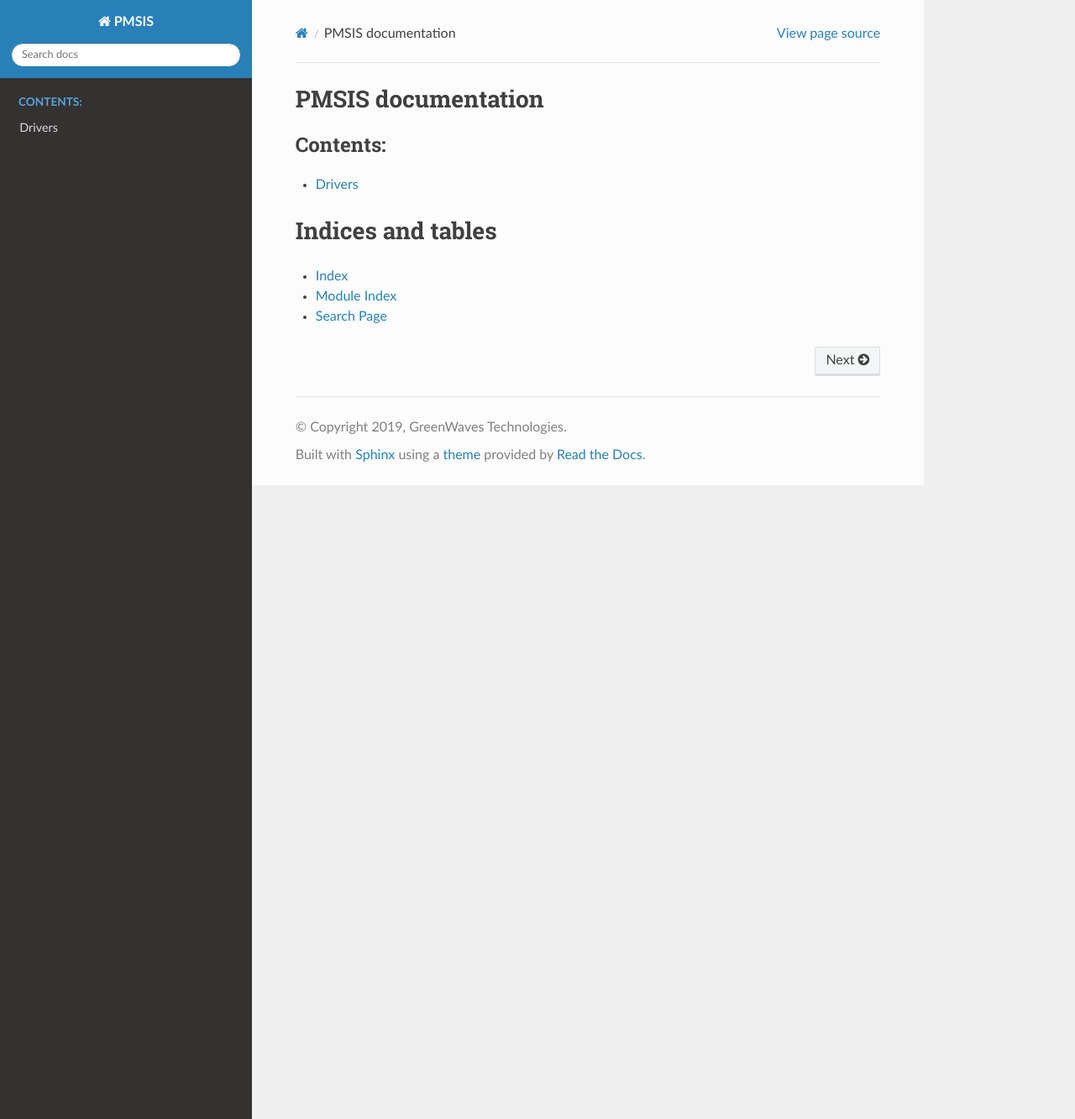
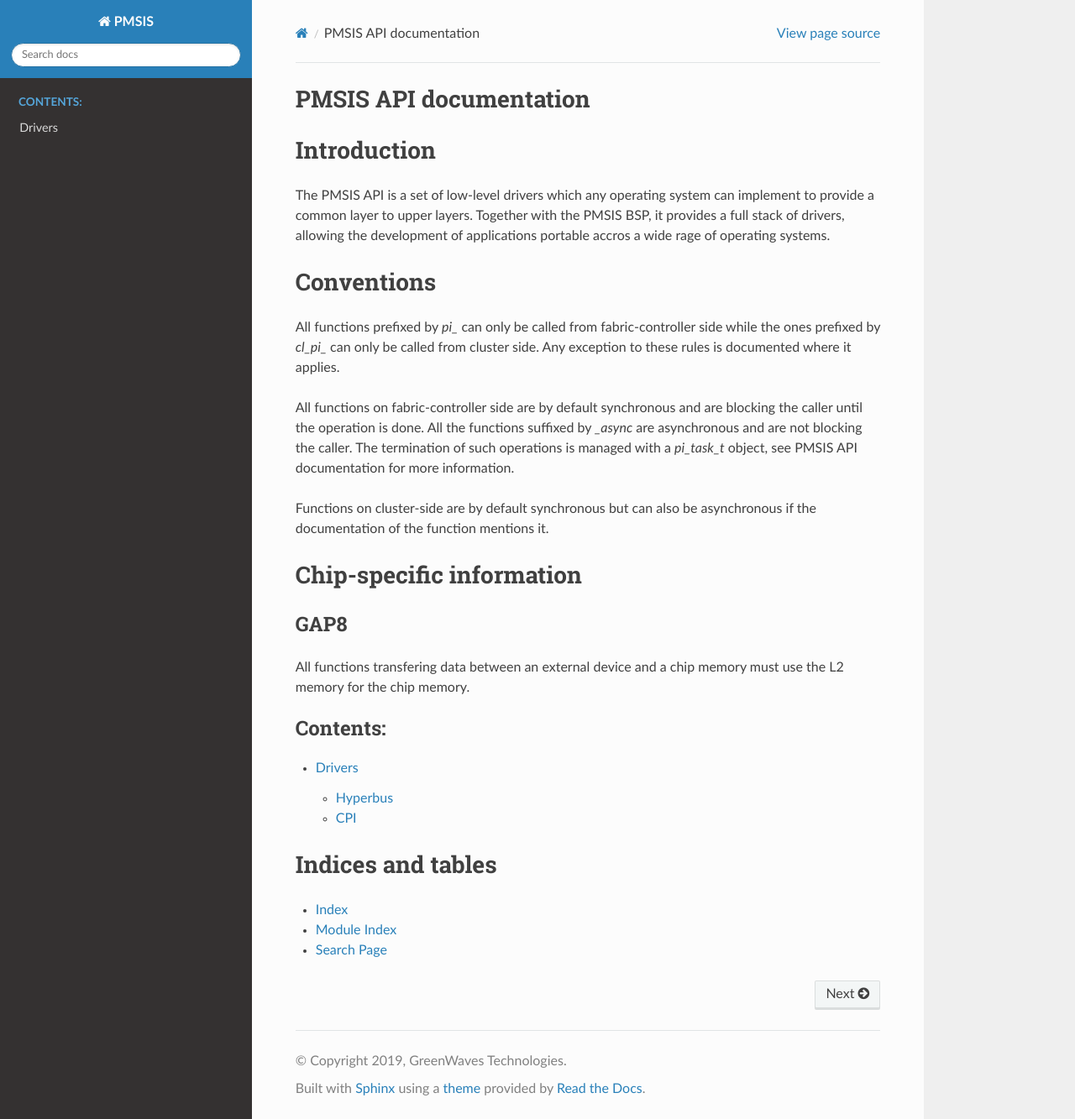
Before and after one commit to GreenWaves-Technologies/pmsis_api, a Sphinx documentation site: the page built from docs/index.rst, in a window 1280 px wide and 1333 px high. Shown: the whole window at 84% size. Built offline with Sphinx 7.4.7 and the Read the Docs theme 2.0.0, drawn with Linux system fonts in a browser that asks for light colours.

Commit message:
Improved doc

```diff
--- a/docs/conf.py
+++ b/docs/conf.py
@@ -35,7 +35,8 @@
 # extensions coming with Sphinx (named 'sphinx.ext.*') or your custom
 # ones.
 extensions = [
-  'breathe'
+  'breathe',
+  'recommonmark'
 ]
 
 # Add any paths that contain templates here, relative to this directory.
--- a/docs/index.rst
+++ b/docs/index.rst
@@ -1,5 +1,7 @@
-PMSIS documentation
-===================
+PMSIS API documentation
+=======================
+
+.. include:: mainpage.md
 
 .. toctree::
    :maxdepth: 2
--- /dev/null
+++ b/docs/mainpage.md
@@ -0,0 +1,21 @@
+Introduction
+============
+
+The PMSIS API is a set of low-level drivers which any operating system can implement to provide a common layer to upper layers. Together with the PMSIS BSP, it provides a full stack of drivers, allowing the development of applications portable accros a wide rage of operating systems.
+
+Conventions
+===========
+
+All functions prefixed by `pi_` can only be called from fabric-controller side while the ones prefixed by `cl_pi_` can only be called from cluster side. Any exception to these rules is documented where it applies.
+
+All functions on fabric-controller side are by default synchronous and are blocking the caller until the operation is done. All the functions suffixed by `_async` are asynchronous and are not blocking the caller. The termination of such operations is managed with a `pi_task_t` object, see PMSIS API documentation for more information.
+
+Functions on cluster-side are by default synchronous but can also be asynchronous if the documentation of the function mentions it.
+
+Chip-specific information
+=========================
+
+GAP8
+----
+
+All functions transfering data between an external device and a chip memory must use the L2 memory for the chip memory.
```
Also changed, not shown: docs/drivers.rst (+11 -0 lines), 2 other files.
